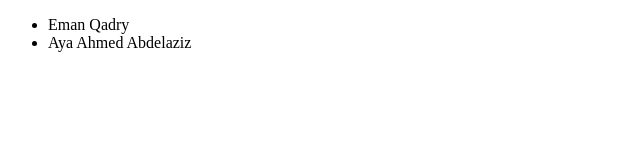
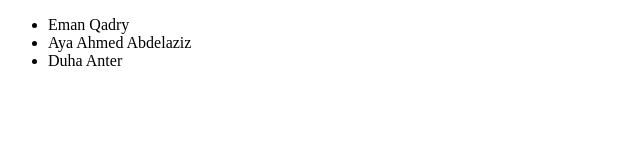
Before and after one commit to Eman-Qadry/version_control, a plain HTML site: page index.html in a window 1280 px wide. Shown: the full height of the page, 0-640 px from the left. Drawn offline with Linux system fonts and the light colour scheme.

Commit message:
Adding li tag with my name

```diff
--- a/index.html
+++ b/index.html
@@ -9,6 +9,7 @@
     <ul>
         <li>Eman Qadry</li>
         <li>Aya Ahmed Abdelaziz</li>
+        <li>Duha Anter</li>
     </ul>
 </body>
 </html>
```
